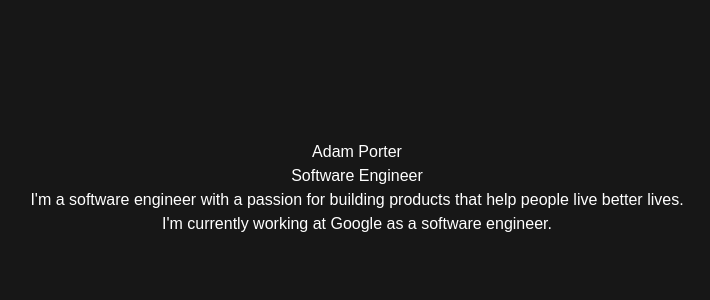
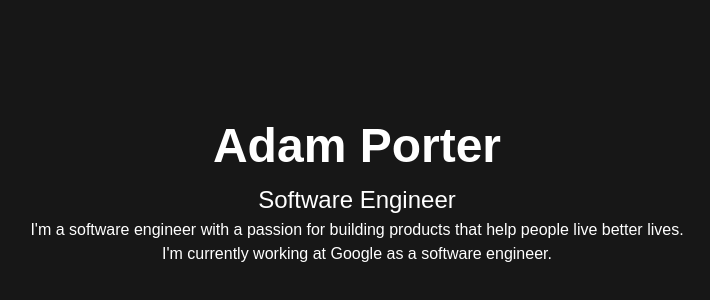
Before and after one commit to adamkporter/cursor-test-run, a Next.js app: page / in a window 1280 px wide. Shown: the part 212-512 px from the top of the page, without its empty margins (283-993 px from the left). Built offline with nearby package versions, Linux system fonts and the light colour scheme.

Commit message:
Add centered styling to page layout

```diff
--- a/app/page.tsx
+++ b/app/page.tsx
@@ -9,8 +9,15 @@
       textAlign: 'center',
       padding: '20px'
     }}>
-      <h1>Adam Porter</h1>
-      <h2>Software Engineer</h2>
+      <h1 style={{
+        fontSize: '48px',
+        fontWeight: 'bold',
+        color: 'white',
+      }}>Adam Porter</h1>
+      <h2 style={{
+        fontSize: '24px',
+        color: 'white',
+      }}>Software Engineer</h2>
       <p>I&apos;m a software engineer with a passion for building products that help people live better lives.</p>
       <p>I&apos;m currently working at <a href="https://www.google.com">Google</a> as a software engineer.</p>
     </div>
```
